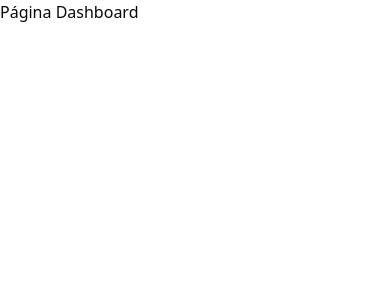
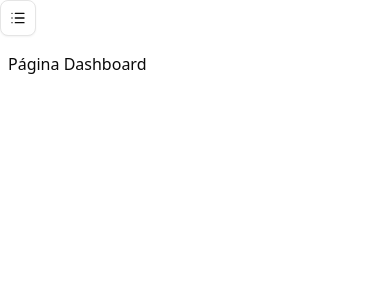
Before and after one commit to danielazevedocb/odontopro, a Next.js app: page /dashboard in a window 390 px wide. Shown: the top 300 px of the page. Built offline with nearby package versions, Linux system fonts and the light colour scheme.

Commit message:
feat: adiciona dashboard com sidebar e páginas de plans, profile e services

```diff
--- /dev/null
+++ b/src/app/(panel)/dashboard/_components/sidebar.tsx
@@ -0,0 +1,53 @@
+'use client';
+
+import clsx from 'clsx';
+import { usePathname } from 'next/navigation';
+import { useState } from 'react';
+
+import { Button } from '@/components/ui/button';
+import {
+  Sheet,
+  SheetContent,
+  SheetDescription,
+  SheetHeader,
+  SheetTitle,
+  SheetTrigger,
+} from '@/components/ui/sheet';
+import { List } from 'lucide-react';
+
+export function SidebarDashboard({ children }: { children: React.ReactNode }) {
+  const pathname = usePathname();
+  const [isCollapsed, setIsCollapsed] = useState(false);
+
+  return (
+    <div className="flex min-h-screen w-full">
+      <div
+        className={clsx('flex flex-1 flex-col transition-all duration-300', {
+          'md:ml-20': isCollapsed,
+          'md:ml-64': !isCollapsed,
+        })}
+      >
+        <header  className='md:hidden'>
+          <Sheet>
+            <div className="flex items-center gap-4">
+              <SheetTrigger asChild>
+                <Button variant="outline" size="icon" className="md:hidden">
+                  <List className="w-5 h-5" />
+                </Button>
+              </SheetTrigger>
+              <SheetContent>
+                <SheetHeader>
+                  <SheetTitle className="text-base md:text-lg font-semibold">
+                    Menu OdontoPRO
+                  </SheetTitle>
+                  <SheetDescription></SheetDescription>
+                </SheetHeader>
+              </SheetContent>
+            </div>
+          </Sheet>
+        </header>
+        <main className="flex-1 py-4 px-2 md:px-6">{children}</main>
+      </div>
+    </div>
+  );
+}
--- /dev/null
+++ b/src/app/(panel)/dashboard/layout.tsx
@@ -0,0 +1,11 @@
+import { SidebarDashboard } from '@/app/(panel)/dashboard/_components/sidebar';
+
+export default function DashboardLayout({ children }: { children: React.ReactNode }) {
+  return (
+    <>
+      <SidebarDashboard>
+        {children}
+      </SidebarDashboard>
+    </>
+  );
+}
--- a/src/app/(panel)/dashboard/page.tsx
+++ b/src/app/(panel)/dashboard/page.tsx
@@ -1,7 +1,7 @@
 export default function Dashboard() {
   return (
-    <div>
+    <section>
       <h1> Página Dashboard</h1>
-    </div>
+    </section>
   );
 }
--- /dev/null
+++ b/src/app/(panel)/dashboard/plans/page.tsx
@@ -0,0 +1,7 @@
+export default function Plans() {
+  return (
+    <section>
+      <h1>Página de Planos</h1>
+    </section>
+  );
+}
--- /dev/null
+++ b/src/app/(panel)/dashboard/profile/page.tsx
@@ -0,0 +1,7 @@
+export default function Profile() {
+  return (
+    <section>
+      <h1>Página de Perfil</h1>
+    </section>
+  );
+}
--- /dev/null
+++ b/src/app/(panel)/dashboard/services/page.tsx
@@ -0,0 +1,7 @@
+export default function Services() {
+  return (
+    <section>
+      <h1>Página de Serviços</h1>
+    </section>
+  );
+}
```
